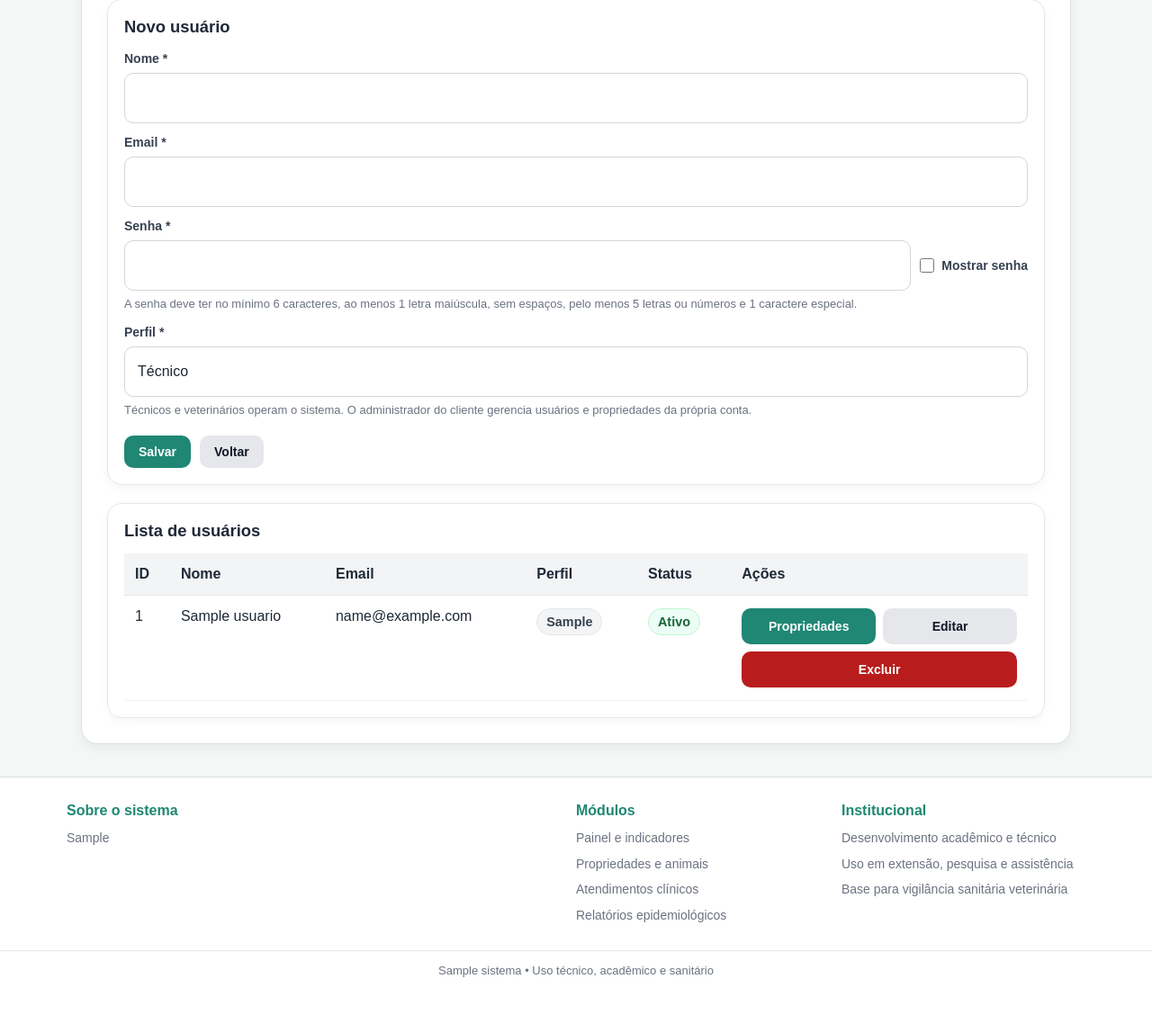
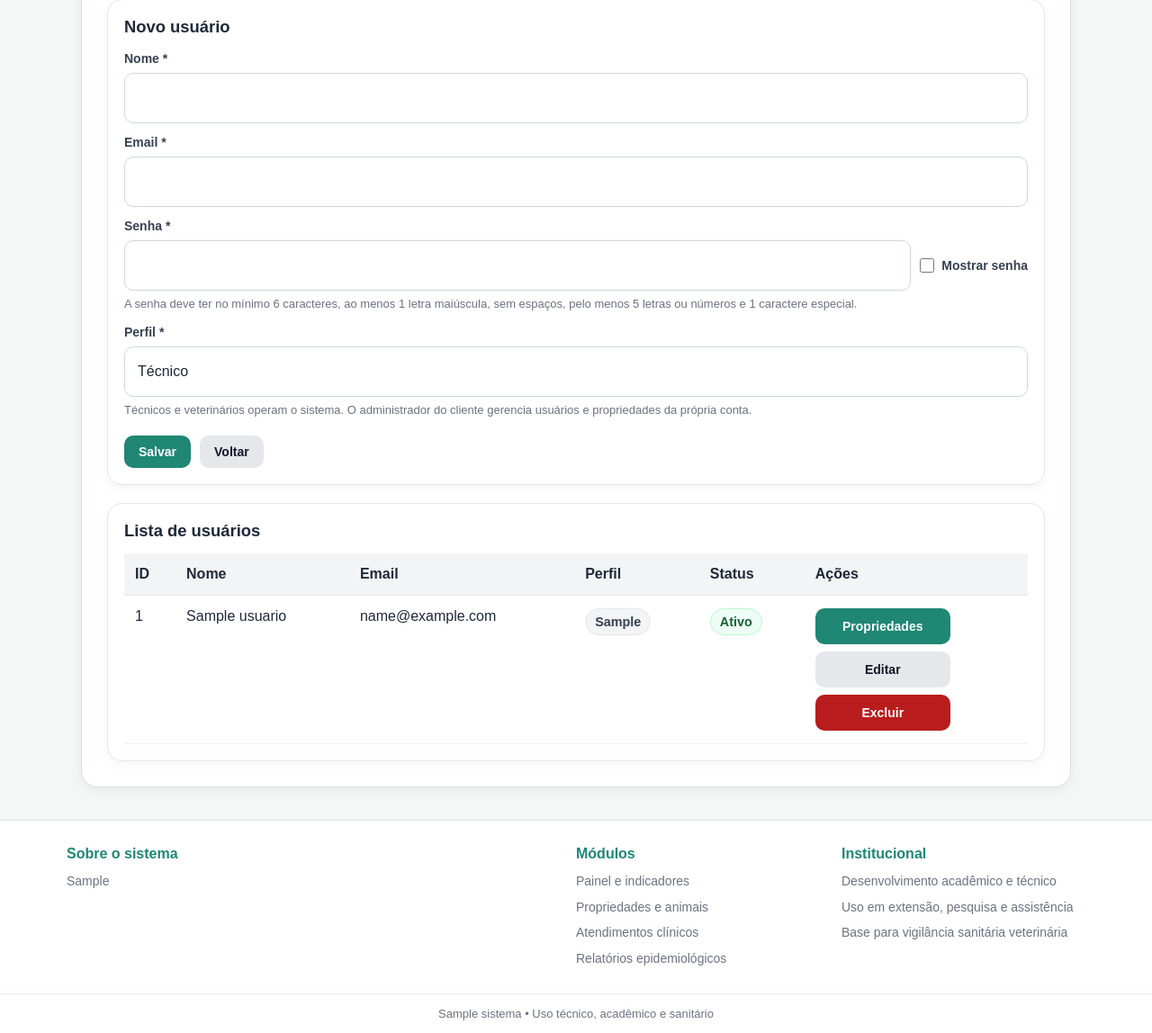
Before and after one commit to glauciocassiano-star/plataforma-relatorios, a Flask app: template app/templates/admin_usuarios.html in a window 1280 px wide. Shown: the part 457-1605 px from the top of the page at 90% size. Before the commit the page ends 1543 px from the top, so only its background shows below. Run offline with Flask 3, Linux system fonts and the light colour scheme; the template is opened without the code that fills it: values that come from a table or form of the project are taken from there, others are empty; a user stored in the database is signed in; tables that the repository leaves empty hold one stand-in row (values such as "Sample post"); grey boxes marked "Sample" are stand-in pictures.

Commit message:
atualiza lay

```diff
--- a/app/templates/admin_usuarios.html
+++ b/app/templates/admin_usuarios.html
@@ -237,11 +237,11 @@
   }
 
   .admin-tabela-acoes {
-    display: grid;
-    grid-template-columns: repeat(2, minmax(110px, 1fr));
+    display: flex;
+    flex-direction: column;
     gap: 8px;
-    min-width: 230px;
-    align-items: stretch;
+    min-width: 150px;
+    width: 150px;
   }
 
   .admin-tabela-acoes .btn {
@@ -250,10 +250,6 @@
     padding: 10px 12px;
     text-align: center;
     justify-content: center;
-  }
-
-  .admin-tabela-acoes .btn-danger {
-    grid-column: 1 / -1;
   }
 
   .admin-vazio {
@@ -326,12 +322,8 @@
     }
 
     .admin-tabela-acoes {
-      grid-template-columns: 1fr;
+      width: 100%;
       min-width: 140px;
-    }
-
-    .admin-tabela-acoes .btn-danger {
-      grid-column: auto;
     }
   }
 
@@ -596,3 +588,31 @@
 </script>
 
 {% endblock %}
+
+/* =========================
+   ADMIN - USUÁRIOS
+========================= */
+
+.admin-tabela-acoes {
+  display: flex;
+  flex-direction: column;
+  gap: 8px;
+  min-width: 150px;
+  width: 150px;
+}
+
+.admin-tabela-acoes .btn {
+  width: 100%;
+  min-height: 40px;
+  padding: 10px 12px;
+  text-align: center;
+  justify-content: center;
+}
+
+/* mobile */
+@media (max-width: 768px) {
+  .admin-tabela-acoes {
+    width: 100%;
+    min-width: 140px;
+  }
+}
```
